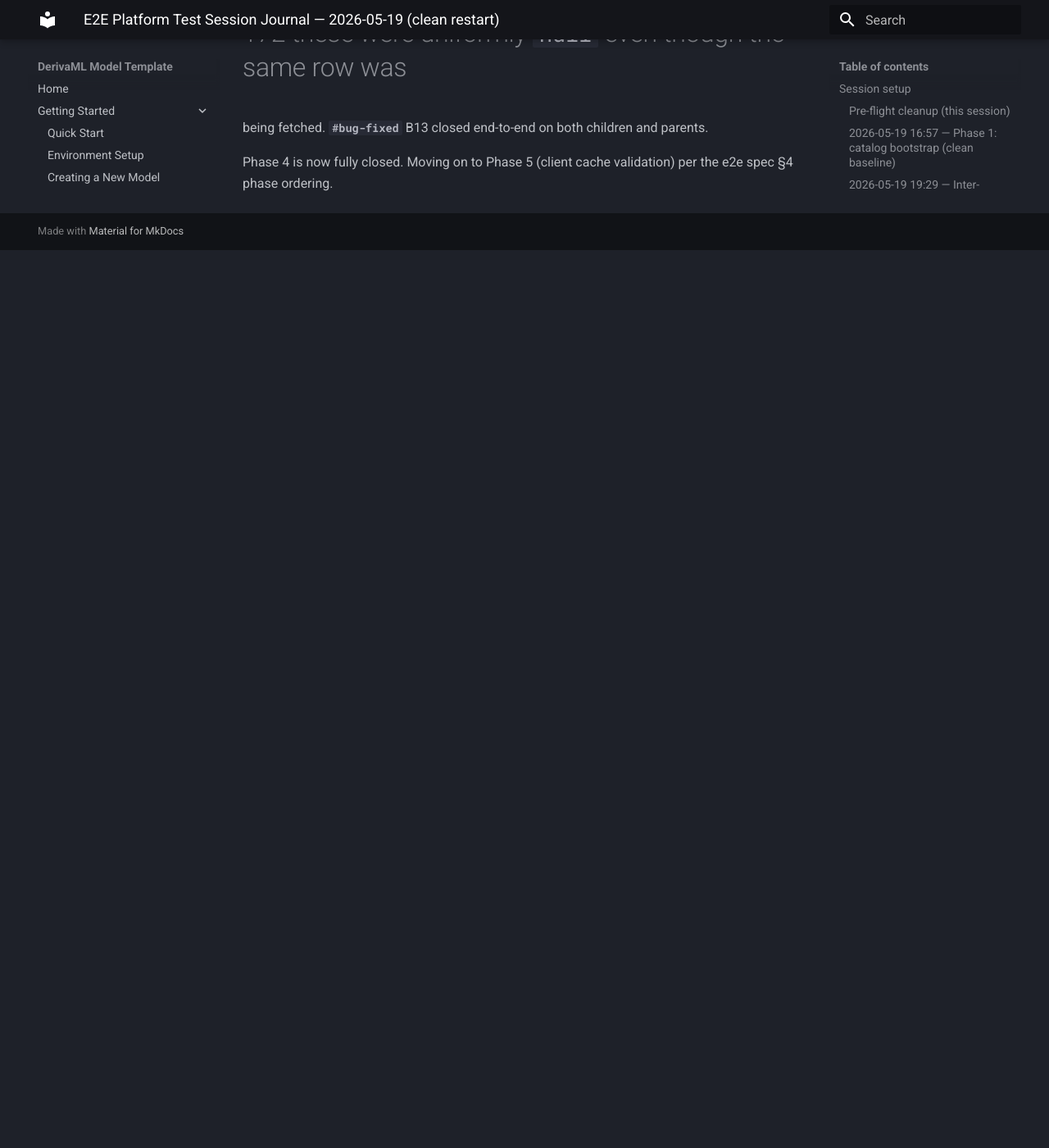
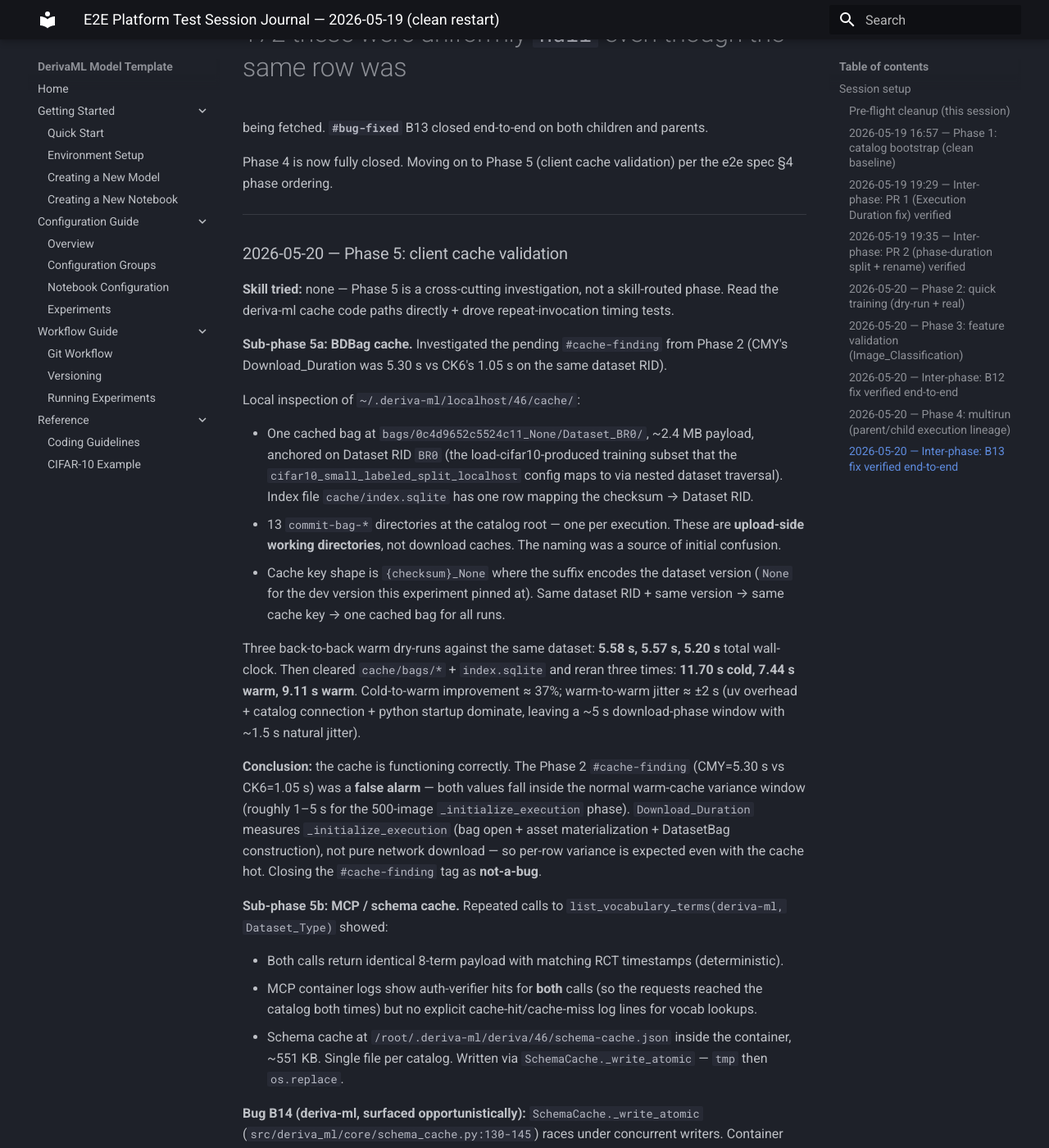
Before and after one commit to informatics-isi-edu/deriva-ml-model-template, an MkDocs documentation site: the page built from docs/e2e-test-2026-05-19-journal.md, in a window 1280 px wide and 1400 px high, scrolled down 15298 px. Shown: the whole window at 82% size. Built offline with MkDocs 1.6.1 and Material for MkDocs 9.7.7, drawn with Linux system fonts in a browser that asks for light colours; before the commit the page ends 15603 px from its top, so only the background shows below that; some of the changed text lies outside the part shown.

Commit message:
journal: Phase 5 — client cache validation (B14 surfaced)
5a (BDBag cache): inspected ~/.deriva-ml/localhost/46/cache/.
One bag cached at bags/{checksum}_None/, anchored at Dataset BR0.
Three back-to-back warm dry-runs: 5.58s / 5.57s / 5.20s (tight).
Cleared cache, three more: 11.70s cold → 7.44s warm → 9.11s warm
(~37% speedup, ±2s jitter). Confirms cache works correctly.
Closes Phase 2's #cache-finding (CMY=5.30s vs CK6=1.05s) as a
FALSE ALARM — both values fall within normal warm-cache variance.
Download_Duration measures _initialize_execution (bag open +
materialize + DatasetBag construction), not network download.

5b (schema cache): repeat list_vocabulary_terms hits the catalog
both times; no explicit cache log markers for vocab lookups.
SCHEMA-CACHE BUG B14 surfaced in container logs:
SchemaCache._write_atomic races under concurrent writers — two
processes each create .tmp files, os.replace consumes one
.tmp via rename, the other's os.replace fails with
FileNotFoundError. File eventually lands (recovered, 551 KB),
so noisy-log not correctness, but should be locked or use
per-process tmp names. File as deriva-ml issue, non-blocking.

Cache layer summary table added to journal. Phase 5 closed;
Phase 6 (new feature round-trip) is next.

Co-Authored-By: Claude Opus 4.7 <noreply@anthropic.com>

````diff
--- a/docs/e2e-test-2026-05-19-journal.md
+++ b/docs/e2e-test-2026-05-19-journal.md
@@ -610,3 +610,103 @@ children and parents.
 
 Phase 4 is now fully closed. Moving on to Phase 5 (client cache
 validation) per the e2e spec §4 phase ordering.
+
+---
+
+### 2026-05-20 — Phase 5: client cache validation
+
+**Skill tried:** none — Phase 5 is a cross-cutting investigation,
+not a skill-routed phase. Read the deriva-ml cache code paths
+directly + drove repeat-invocation timing tests.
+
+**Sub-phase 5a: BDBag cache.** Investigated the pending
+`#cache-finding` from Phase 2 (CMY's Download_Duration was 5.30 s
+vs CK6's 1.05 s on the same dataset RID).
+
+Local inspection of `~/.deriva-ml/localhost/46/cache/`:
+
+- One cached bag at `bags/0c4d9652c5524c11_None/Dataset_BR0/`,
+  ~2.4 MB payload, anchored on Dataset RID `BR0` (the
+  load-cifar10-produced training subset that the
+  `cifar10_small_labeled_split_localhost` config maps to via
+  nested dataset traversal). Index file
+  `cache/index.sqlite` has one row mapping the checksum →
+  Dataset RID.
+- 13 `commit-bag-*` directories at the catalog root — one per
+  execution. These are **upload-side working directories**, not
+  download caches. The naming was a source of initial confusion.
+- Cache key shape is `{checksum}_None` where the suffix encodes
+  the dataset version (`None` for the dev version this experiment
+  pinned at). Same dataset RID + same version → same cache key
+  → one cached bag for all runs.
+
+Three back-to-back warm dry-runs against the same dataset:
+**5.58 s, 5.57 s, 5.20 s** total wall-clock. Then cleared
+`cache/bags/*` + `index.sqlite` and reran three times:
+**11.70 s cold, 7.44 s warm, 9.11 s warm**. Cold-to-warm
+improvement ≈ 37%; warm-to-warm jitter ≈ ±2 s (uv overhead +
+catalog connection + python startup dominate, leaving a ~5 s
+download-phase window with ~1.5 s natural jitter).
+
+**Conclusion:** the cache is functioning correctly. The Phase 2
+`#cache-finding` (CMY=5.30 s vs CK6=1.05 s) was a **false alarm**
+— both values fall inside the normal warm-cache variance window
+(roughly 1–5 s for the 500-image `_initialize_execution` phase).
+`Download_Duration` measures `_initialize_execution` (bag open +
+asset materialization + DatasetBag construction), not pure
+network download — so per-row variance is expected even with the
+cache hot. Closing the `#cache-finding` tag as **not-a-bug**.
+
+**Sub-phase 5b: MCP / schema cache.** Repeated calls to
+`list_vocabulary_terms(deriva-ml, Dataset_Type)` showed:
+
+- Both calls return identical 8-term payload with matching RCT
+  timestamps (deterministic).
+- MCP container logs show auth-verifier hits for **both** calls
+  (so the requests reached the catalog both times) but no
+  explicit cache-hit/cache-miss log lines for vocab lookups.
+- Schema cache at `/root/.deriva-ml/deriva/46/schema-cache.json`
+  inside the container, ~551 KB. Single file per catalog. Written
+  via `SchemaCache._write_atomic` — `tmp` then `os.replace`.
+
+**Bug B14 (deriva-ml, surfaced opportunistically):**
+`SchemaCache._write_atomic` (`src/deriva_ml/core/schema_cache.py:130-145`)
+races under concurrent writers. Container logs caught it:
+
+```
+File ".../schema_cache.py", line 145, in _write_atomic
+  os.replace(tmp, self._path)
+FileNotFoundError: [Errno 2] No such file or directory:
+  '/root/.deriva-ml/deriva/46/schema-cache.json.tmp'
+   -> '/root/.deriva-ml/deriva/46/schema-cache.json'
+```
+
+Two MCP-served requests can each create a `.tmp` sibling, then
+the first `os.replace(tmp, target)` consumes one `.tmp` file via
+rename; the second `os.replace` finds its `.tmp` source gone.
+The file-on-disk eventually lands (recovered to 551 KB on
+inspection), so this is a noisy-log finding rather than a data
+correctness bug, but the error should be either (a) caught and
+retried, (b) gated by a file lock, or (c) use per-process tmp
+filenames so two writers can't collide on the same `.tmp`. Will
+file as a deriva-ml issue, not blocking Phase 6.
+
+**Cache layers identified:**
+
+| Layer | Location | Behavior | Notes |
+|---|---|---|---|
+| BDBag cache (deriva-ml) | `~/.deriva-ml/{host}/{catalog}/cache/bags/{checksum}_{version}/` | ✅ Working; ~37% speedup cold→warm; single bag per (dataset, version) | The dominant cache for execution workflows. |
+| Index (deriva-ml) | `~/.deriva-ml/{host}/{catalog}/cache/index.sqlite` | ✅ Tracks checksums → anchor RIDs | Tiny (28 KB); rebuilt on cache-clear. |
+| Schema cache (deriva-ml) | `~/.deriva-ml/{host}/{catalog}/schema-cache.json` | ⚠️ Working but writer not atomic under concurrent processes (B14) | ~551 KB. Read path didn't surface in this phase's vocab tests; need a dedicated MCP-server-side test to verify it serves repeat introspection requests from cache. |
+| Bag commit dirs (per-execution) | `~/.deriva-ml/{host}/{catalog}/commit-bag-{rid}/` | n/a — upload working dirs, not caches | Named confusingly; flagged as a `#docs-finding`. |
+
+**Carry-forward to Phase 6:**
+
+- B14 (schema-cache write race) — file as deriva-ml issue
+  separately. Cosmetic at current usage volumes; safety-tighten
+  before Phase 11 if any heavy-concurrency MCP work is planned.
+- Schema-cache read-path coverage left intentionally light here;
+  it could become Phase 9 / Phase 10 work if notebook execution
+  surfaces a slow-schema-fetch finding.
+- Phase 6 (feature creation, new feature round-trip) is the next
+  linear step per spec §4.
````
